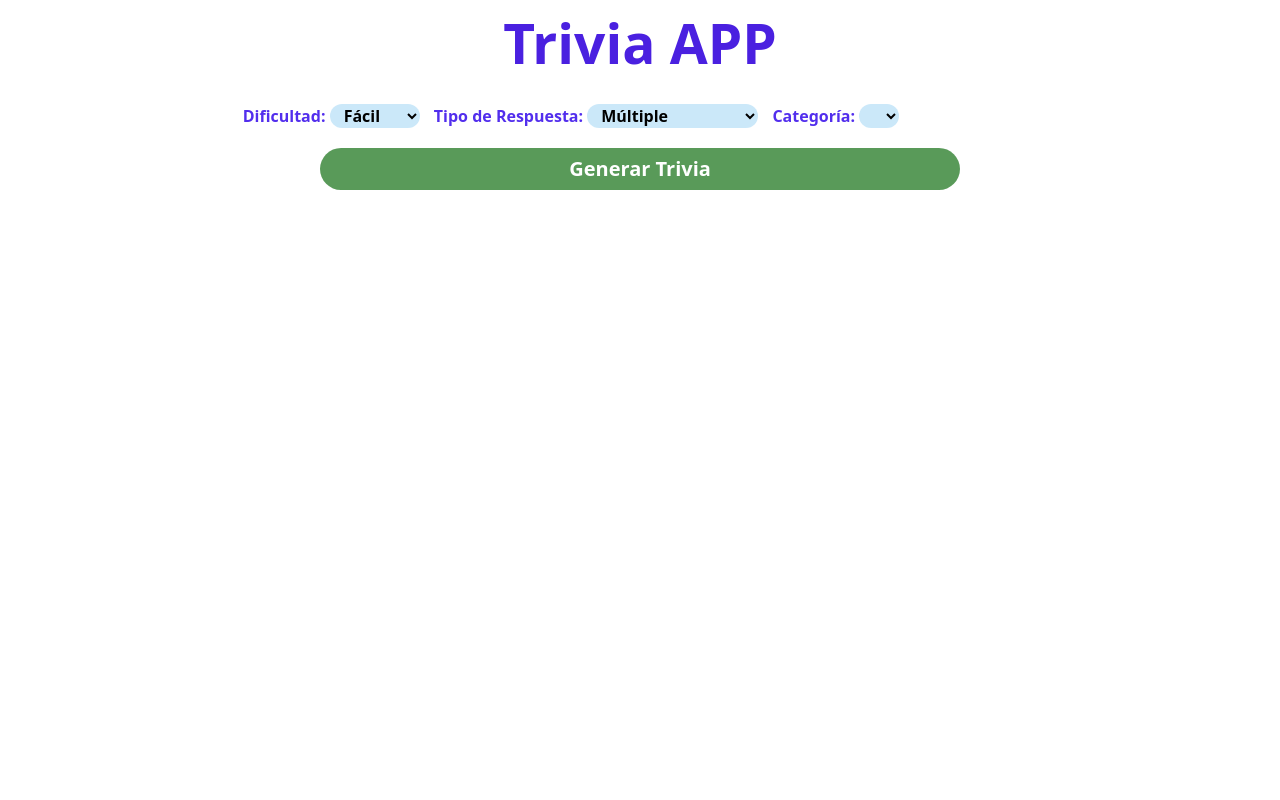
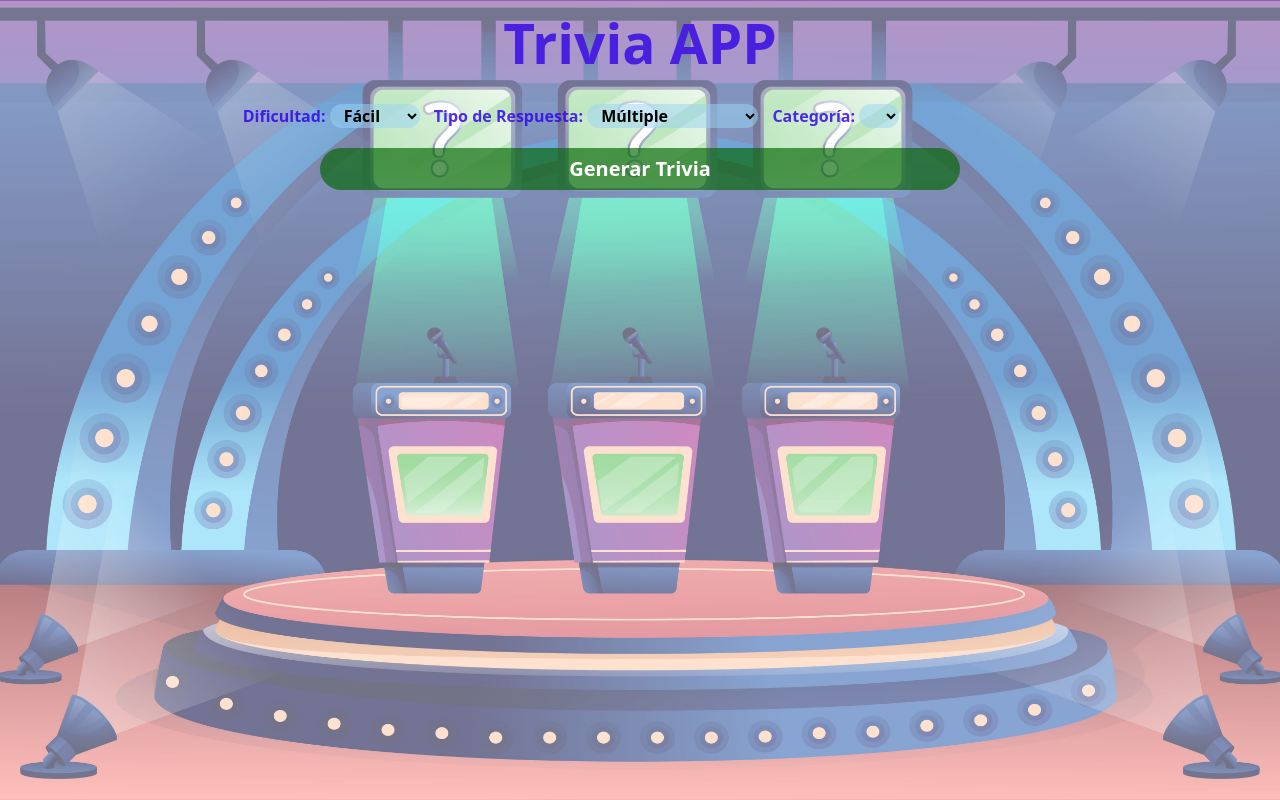
Before and after one commit to arq987/TriviaAPP, a plain HTML site: page index.html in a window 1280 px wide. Drawn offline with nearby package versions, Linux system fonts and the light colour scheme; some packages are replaced by stand-ins of ours; the site is published under a folder, as on GitHub Pages, so addresses that start at the root find nothing; no server answers; a script that the page names is missing.

Commit message:
Ajustes para gitpages

```diff
--- a/css/style.css
+++ b/css/style.css
@@ -4,7 +4,7 @@
 }
 
 body {
-    background: url('/images/triviaFondo.jpg');
+    background: url('../images/triviaFondo.jpg');
     background-repeat: no-repeat;
     background-position: center center;
     background-attachment: fixed;
--- a/js/script.js
+++ b/js/script.js
@@ -46,7 +46,6 @@ document.addEventListener('DOMContentLoaded', () => {
         .then(response => response.json())
         .then(data => {
             triviaData = data.results;
-            console.log(triviaData);
 
             if (triviaData.length < 10) {
                 // Mostrar una alerta personalizada con SweetAlert2
```
